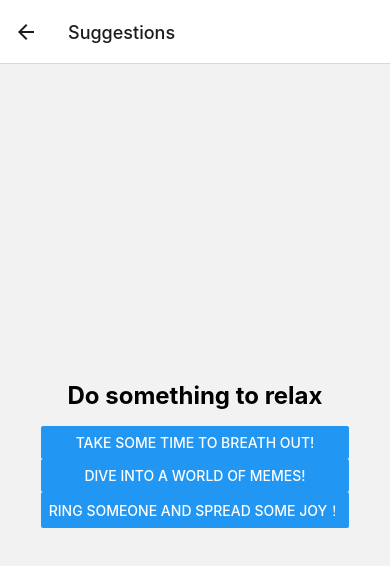
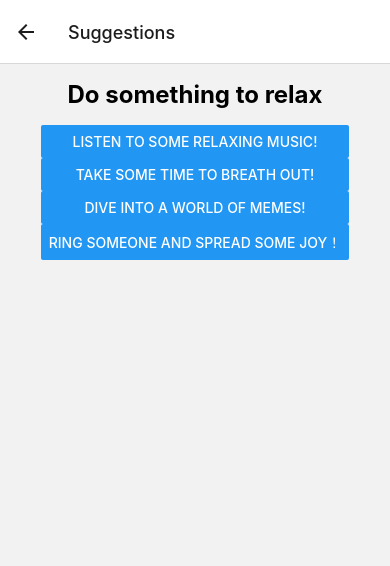
Before and after one commit to mrswagbird/Stressless, a React Native app in the folder app/: screen /Suggestions in a window 390 px wide. Shown: the top 566 px of the page. Built offline with nearby package versions, Linux system fonts and the light colour scheme; what expo-notifications would draw is missing.

Commit message:
Added URL button to Yoga

```diff
--- a/app/frontend/Landing_page.jsx
+++ b/app/frontend/Landing_page.jsx
@@ -11,7 +11,11 @@ export default function LandingPage({ navigation }) {
           onPress={() => navigation.navigate("UserInput")}
           style={styles.button}
         />
-
+        <Button
+          title="Suggestions"
+          onPress={() => navigation.navigate("Suggestions")}
+          style={styles.button}
+        />
         <Button
           title="Stress Report"
           onPress={() => navigation.navigate("Report")}
--- a/app/frontend/Suggestions_page.jsx
+++ b/app/frontend/Suggestions_page.jsx
@@ -2,7 +2,7 @@ import { View, Text, StyleSheet } from "react-native";
 import { Linking, Button } from "react-native";
 import * as Contacts from "expo-contacts";
 export default function Suggestions() {
-  const openYoutube = () => {
+  const openYoutubeMusic = () => {
     console.log("youtube");
     Linking.openURL("https://www.youtube.com/watch?v=S4hLxf02Ong").catch(
       (err) => {
@@ -15,6 +15,22 @@ export default function Suggestions() {
       }
     );
   };
+
+  const openYoutubeYoga = () => {
+    console.log("youtube");
+    Linking.openURL("https://www.youtube.com/watch?v=0tjssNmUEH4").catch(
+      (err) => {
+        console.error(
+          "Failed to open YouTube app. Opening in browser instead.",
+          err
+        );
+        // Fallback to opening in the browser
+        Linking.openURL("https://www.youtube.com/watch?v=0tjssNmUEH4");
+      }
+    );
+  };
+
+
   const open9gag = () => {
     console.log("9gag");
     Linking.openURL("https://9gag.com/");
@@ -71,8 +87,14 @@ export default function Suggestions() {
       <Text style={styles.heading}>Do something to relax</Text>
       <View style={styles.buttonContainer}>
         <Button
+          // title="Take some time to breath out!"
+          title="Listen to some relaxing music!"
+          onPress={openYoutubeMusic}
+          style={styles.button}
+        />
+        <Button
           title="Take some time to breath out!"
-          onPress={openYoutube}
+          onPress={openYoutubeYoga}
           style={styles.button}
         />
         <Button
@@ -93,7 +115,7 @@ export default function Suggestions() {
 const styles = StyleSheet.create({
   container: {
     flex: 1,
-    justifyContent: "center",
+    justifyContent: "flex-start",
     alignItems: "center",
     padding: 16,
   },
```
